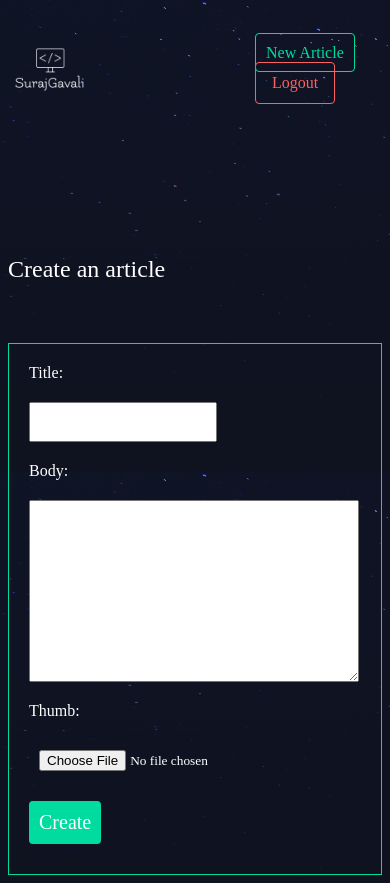
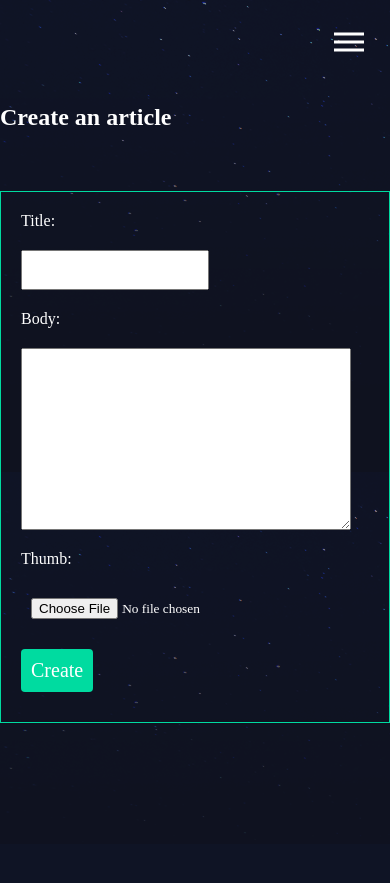
Before and after one commit to SurajGavali/Django, a Django app: page /articles/create/ in a window 390 px wide. After the commit the page ends 833 px from the top, so only its background shows below. Run offline with Django 3.2, Linux system fonts and the light colour scheme; a user stored in the database is signed in.

Commit message:
modified navigation bar

```diff
--- a/surajgavali/assets/css/styles.css
+++ b/surajgavali/assets/css/styles.css
@@ -1,28 +1,28 @@
 body{
     background-color: #0f121f;
     background-image: url(stars.png);
-    background-repeat-y: no-repeat;
     color: #fff;
+    margin: 0px;
 }
 body *{
     font-family: Ubuntu;
 }
 
-h1, h2, h3, h4, h5{
+/* h1, h2, h3, h4, h5{
     font-weight: normal;
     margin: 0;
-}
+} */
 
 a, a:hover, a:visited{
     color: #fff;
     text-decoration: none;
 }
 
-.wrapper{
+/* .wrapper{
 
     max-width:1000px;
     margin: 0 auto;
-}
+} */
 
 div.wrapper > h1{
 
@@ -32,14 +32,14 @@ div.wrapper > h1{
     font-size:2.4em;
 }
 
-header{
+/* header{
     display: grid;
     grid-template-columns: 1fr 1fr;
     padding:20px 0;
     margin-bottom: 0%;
 }
-
-nav {
+ */
+/* nav {
 
     justify-self: end;
 
@@ -49,8 +49,23 @@ nav li{
     display: inline-block;
     list-style-type: none;
     margin-left: 20px;
+} */
+ul {
+    padding-inline-start: 0px;
 }
+nav {
+    height: 10vh;
+}
+.nav-links {
 
+    display: flex;
+    list-style: none;
+    width:50%;
+    height: 100%;
+    justify-content: space-around;
+    align-items: center;
+    margin-left: auto;
+}
 .logout-link{
     border: 1px solid #fc6161;
     padding: 10px;
@@ -80,7 +95,7 @@ nav button{
     font-size:16px;
 }
 
-.articles{
+/* .articles{
 
     display:grid;
     grid-template-columns:1fr 1fr 1fr;
@@ -131,7 +146,7 @@ nav button{
 
 .article-detail  .article p{
     text-align: center;
-}
+} */
 
 .site-form {
     margin-top: 60px;
@@ -178,3 +193,66 @@ a.highlight{
     border-radius: 4px;
     margin: 10px 0;
 }
+
+@media screen and (max-width:768px){
+
+
+    .line{
+        width: 30px;
+        height: 3px;
+        background: white;
+        margin: 5px;
+    }
+    nav {
+
+        position: relative;
+    }
+
+    .hamburger{
+        position: absolute;
+        cursor: pointer;
+        right: 5%;
+        top:50%;
+        transform: translate(-5%,-50%);
+        z-index: 2;
+    }
+    .nav-links{
+
+        position: fixed;
+        background: #171f38;
+        height: 100vh;
+        width: 100%;
+        margin: 0px;
+        flex-direction: column;
+        clip-path: circle(100px at 90% -20%);
+        -webkit-clip-path : circle(100px at 90% -20%);
+        transition: all 1s ease-out;
+        pointer-events: none;
+    }
+
+    .nav-links.open{
+
+        clip-path: circle(1000px at 90% -10%);
+        -webkit-clip-path : circle(1000px at 90% -10%);
+        pointer-events: all;
+    }
+
+    .nav-links li{
+
+        opacity: 0;
+    }
+
+    .nav-links li a {
+        font-size: 25px;
+    }
+    .nav-links li:nth-child(1){
+
+        transition: all 0.5s ease 0.2s;
+    }
+    .nav-links li:nth-child(2){
+        transition: all 0.5s ease 0.4s;
+    }
+    li.fade{
+        opacity: 1;
+    }
+}
--- /dev/null
+++ b/surajgavali/assets/js/nav.js
@@ -0,0 +1,11 @@
+const hamburger = document.querySelector(".hamburger");
+const navlinks = document.querySelector(".nav-links");
+const links = document.querySelectorAll(".nav-links li");
+
+hamburger.addEventListener('click', () => {
+
+    navlinks.classList.toggle("open");
+    links.forEach(link => {
+        link.classList.toggle("fade");
+    });
+});
--- a/surajgavali/templates/base_layout.html
+++ b/surajgavali/templates/base_layout.html
@@ -11,17 +11,24 @@
 
     <body>
 
-        <header class=wrapper>
-                <h1><a href="{% url 'home' %}"><img src="{% static 'logo1.png' %}" style="height: 40%;" alt="SurajGavali"/></a></h1>
+            <!-- <h1><a href="{% url 'home' %}"><img src="{% static 'logo1.png' %}" style="height: 40%;" alt="SurajGavali"/></a></h1> -->
 
             <nav>
 
-                <ul>
+                <div class="hamburger">
+
+                    <div class="line"></div>
+                    <div class="line"></div>
+                    <div class="line"></div>
+                </div>
+
+                <ul class="nav-links">
                     {% if user.is_authenticated %}
 
                     <li><a href="{% url 'articles:create' %}" class="highlight">New Article</a></li>
 
                     <li>
+
                         <form class="logout-link" action="{% url 'accounts:logout' %}" method="POST">
                             {% csrf_token %}
                             <button type="submit">Logout</button>
@@ -37,12 +44,16 @@
                     {% endif %}
                 </ul>
             </nav>
-        </header>
 
-        <div class="wrapper">
-            {% block content %}
-            {% endblock %}
-        </div>
+
+        <section>
+                <div class="wrapper">
+                        {% block content %}
+                        {% endblock %}
+                </div>
+        </section>
 
     </body>
+
+    <script src="/static/js/nav.js"></script>
 </html>
```
